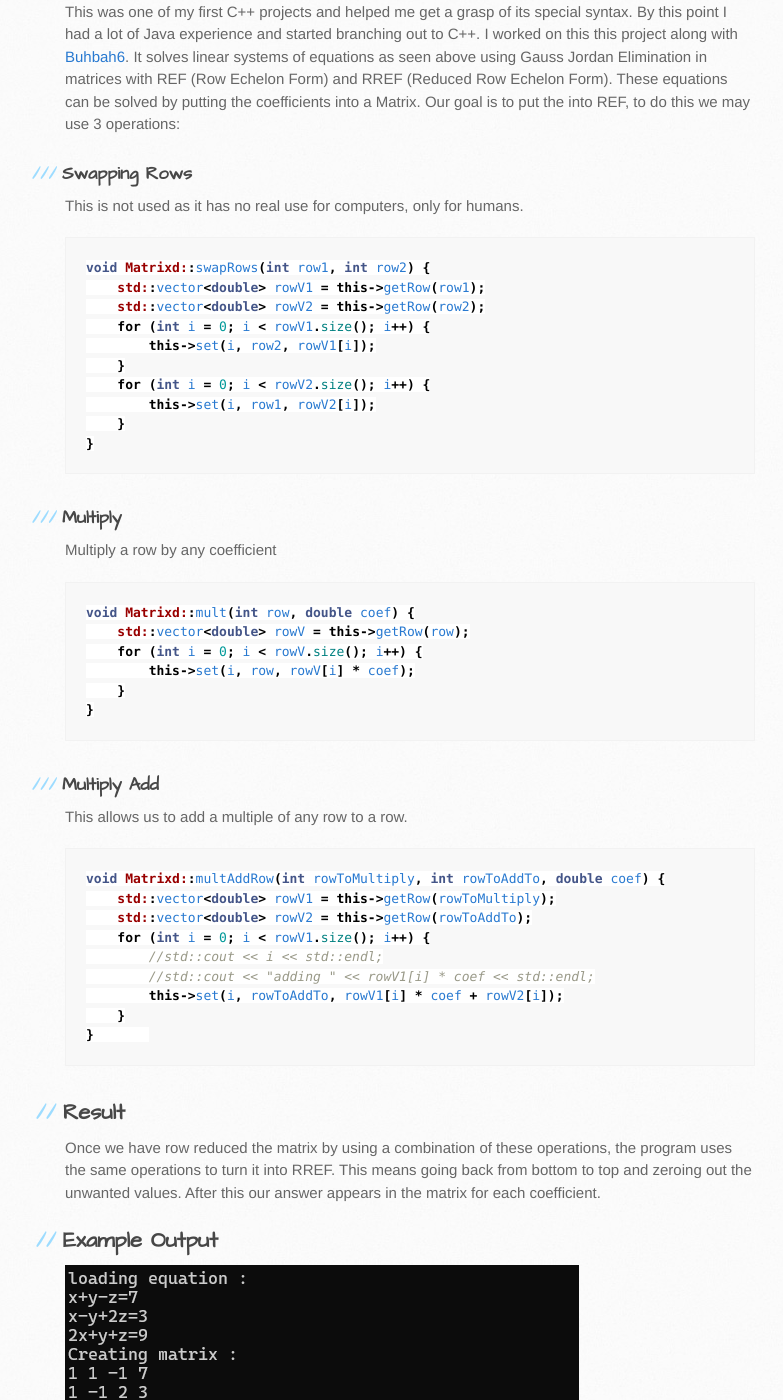
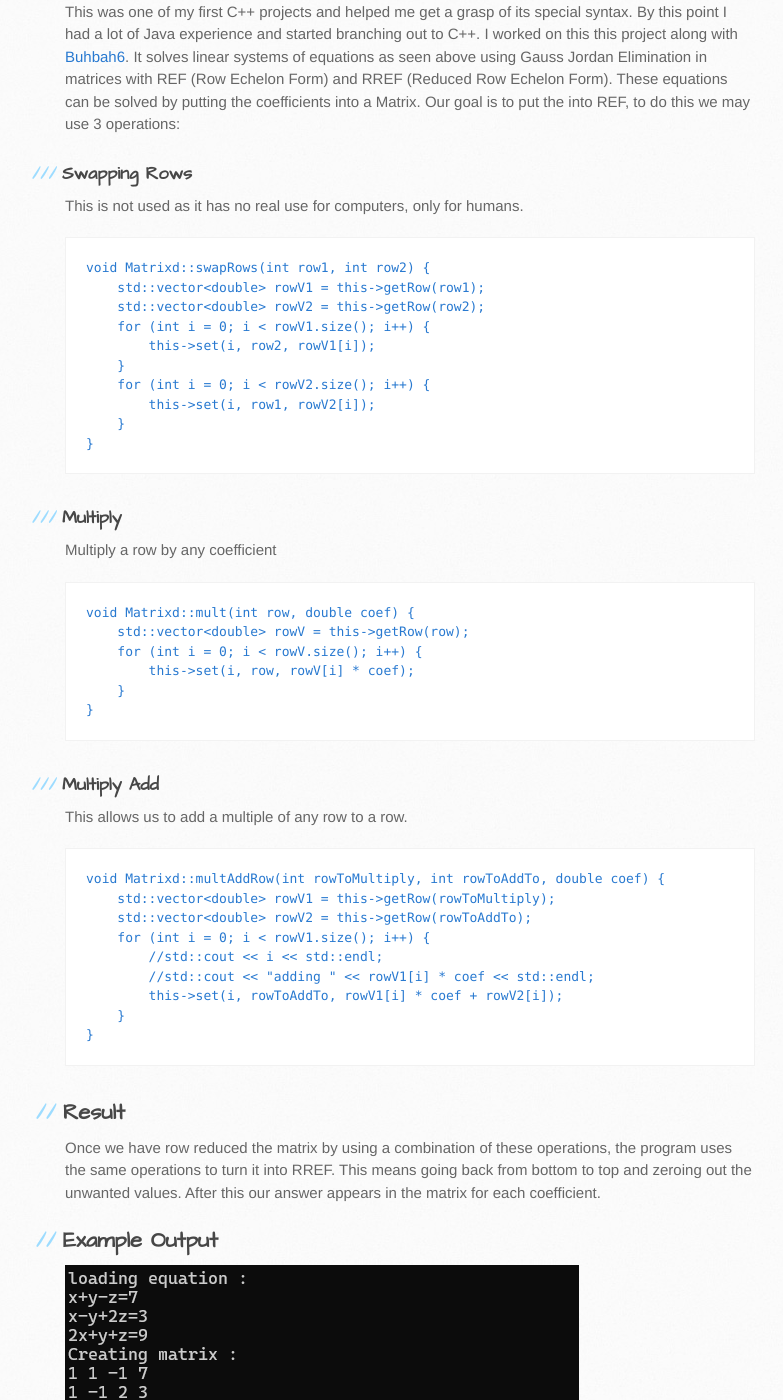
Before and after one commit to Hypericat/Hypericat.github.io, a Jekyll site: the page built from LinearAlgebraSolver.md, in a window 1280 px wide and 1400 px high, scrolled down 698 px. Shown: the whole window, without its empty margins (105-888 px from the left). Built offline with Jekyll 4.4.1, drawn with Linux system fonts in a browser that asks for light colours; our own code applies the rules of GitHub Pages for plain Markdown files.

Commit message:
Auto push

````diff
--- a/LinearAlgebraSolver.md
+++ b/LinearAlgebraSolver.md
@@ -10,7 +10,7 @@ This was one of my first C++ projects and helped me get a grasp of its special s
 
 ### Swapping Rows
 This is not used as it has no real use for computers, only for humans.
-```java
+```C++
 void Matrixd::swapRows(int row1, int row2) {
     std::vector<double> rowV1 = this->getRow(row1);
     std::vector<double> rowV2 = this->getRow(row2);
@@ -26,7 +26,7 @@ void Matrixd::swapRows(int row1, int row2) {
 
 ### Multiply
 Multiply a row by any coefficient
-```java
+```C++
 void Matrixd::mult(int row, double coef) {
     std::vector<double> rowV = this->getRow(row);
     for (int i = 0; i < rowV.size(); i++) {
@@ -37,7 +37,7 @@ void Matrixd::mult(int row, double coef) {
 
 ### Multiply Add
 This allows us to add a multiple of any row to a row.
-```java
+```C++
 void Matrixd::multAddRow(int rowToMultiply, int rowToAddTo, double coef) {
     std::vector<double> rowV1 = this->getRow(rowToMultiply);
     std::vector<double> rowV2 = this->getRow(rowToAddTo);
````
